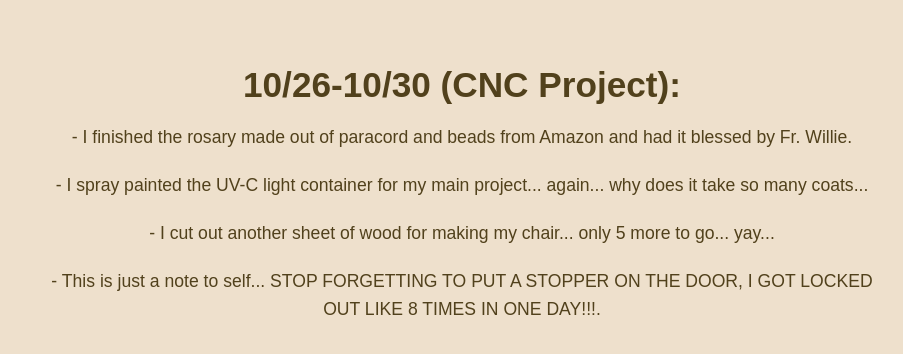
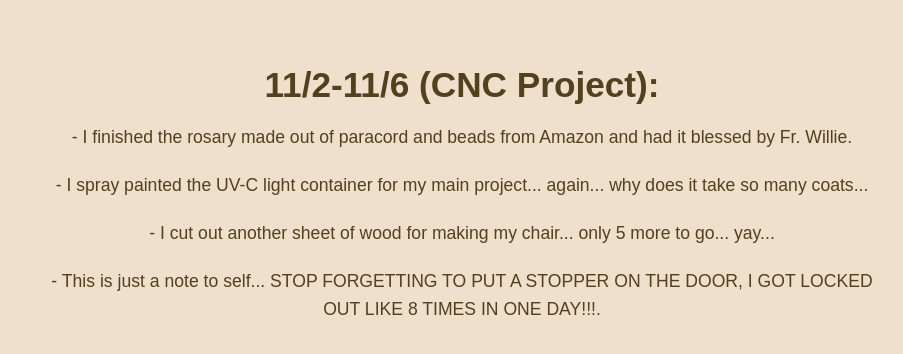
Before and after one commit to smonteiro2027-design/smonteiro2027-design.github.io, a plain HTML site: page engineeringnotebook.html in a window 1280 px wide. Shown: the part 1309-1663 px from the top of the page, without its empty margins (178-1081 px from the left). Drawn offline with Linux system fonts and the light colour scheme.

Commit message:
update again

```diff
--- a/engineeringnotebook.html
+++ b/engineeringnotebook.html
@@ -55,7 +55,7 @@
   <main>
       <section class="hero">
       <div class="container">
-        <h1>10/26-10/30 (CNC Project):</h1>
+        <h1>11/2-11/6 (CNC Project):</h1>
 <p>- I finished the rosary made out of paracord and beads from Amazon and had it blessed by Fr. Willie.</p>
 <p>- I spray painted the UV-C light container for my main project... again... why does it take so many coats...</p>
 <p>- I cut out another sheet of wood for making my chair... only 5 more to go... yay...</p>
```
